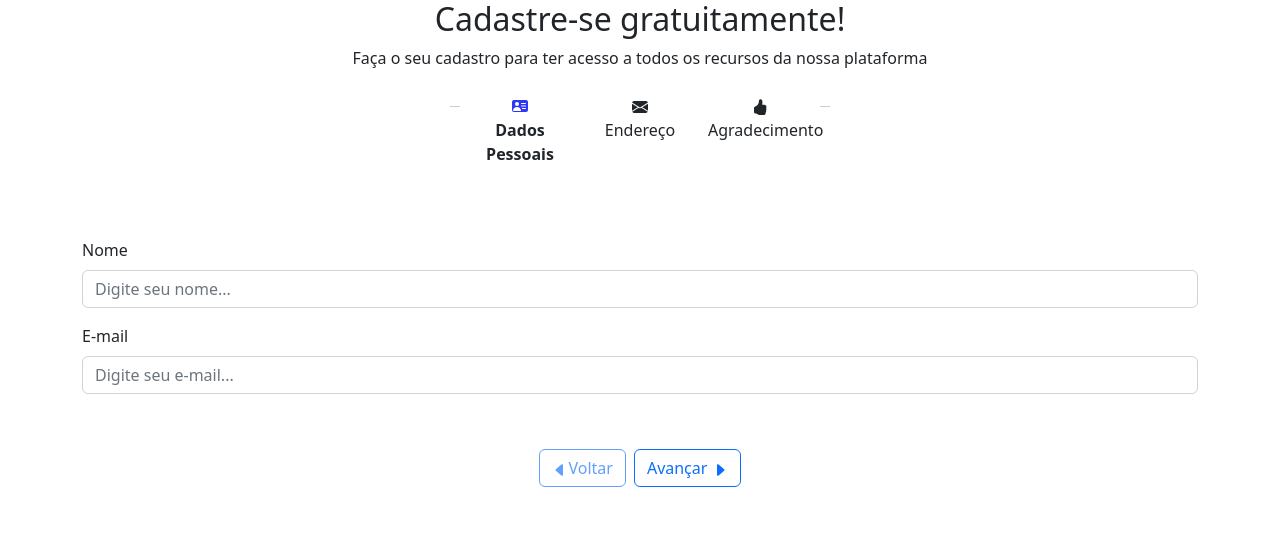
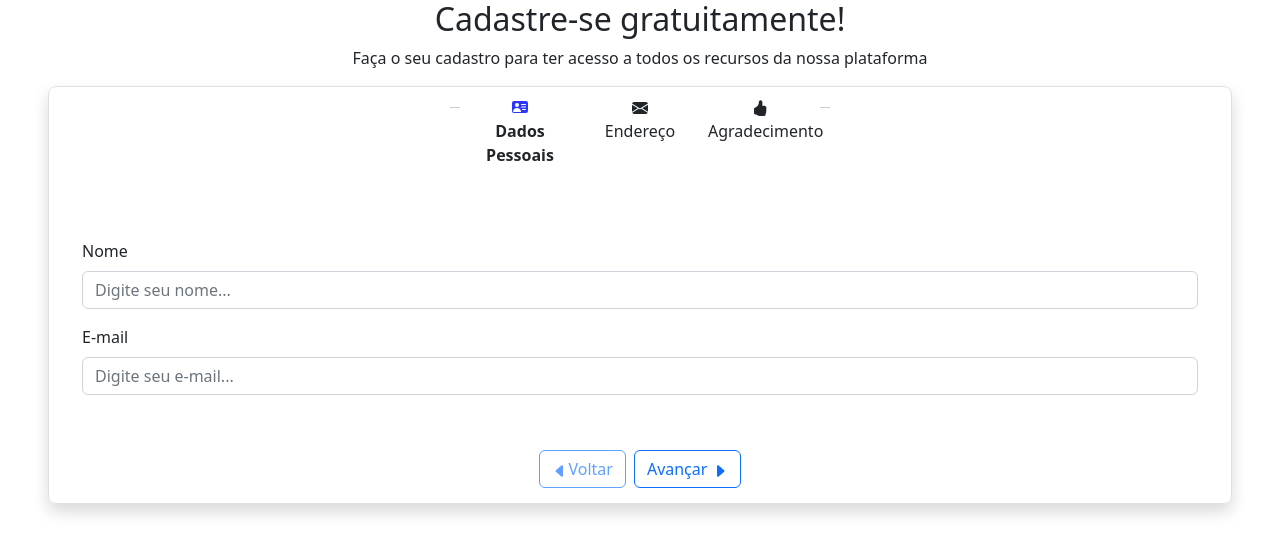
Before and after one commit to Amarilisp/DevFullStack---M1S10, a React (Vite) app: page / in a window 1280 px wide. Shown: the top 554 px of the page. Built offline with nearby package versions, Linux system fonts and the light colour scheme.

Commit message:
adicionando sombra

```diff
--- a/src/App.jsx
+++ b/src/App.jsx
@@ -27,10 +27,9 @@ function App() {
           plataforma
         </p>
       </header>
-      <form>
+      <div className="mx-5 mb-5 shadow bg-secondary-subtle border border-secondary-subtle rounded-3">
         <Passos passo={passoAtual} />
         <Forms passo={passoAtual} />
-
         {/* ------------------------------------------------------------ */}
         <div className="container container-sm text-center">
           <div className="btn">
@@ -40,7 +39,7 @@ function App() {
                 passoAtual > 0 ? mudarPasso(passoAtual - 1) : '';
               }}
               disabled={passoAtual === 0}
-              className="btn btn-outline-primary mx-1"
+              className="btn btn-outline-primary mx-1 mb-2"
             >
               <BsFillCaretLeftFill />
               Voltar
@@ -50,7 +49,7 @@ function App() {
               onClick={() => {
                 passoAtual < 3 ? mudarPasso(passoAtual + 1) : '';
               }}
-              className="btn btn-outline-primary mx-1"
+              className="btn btn-outline-primary mx-1 mb-2"
             >
               {passoAtual === 2 ? 'Enviar ' : 'Avançar '}
               {passoAtual === 2 ? (
@@ -61,7 +60,7 @@ function App() {
             </button>
           </div>
         </div>
-      </form>
+      </div>
     </div>
   );
 }
```
